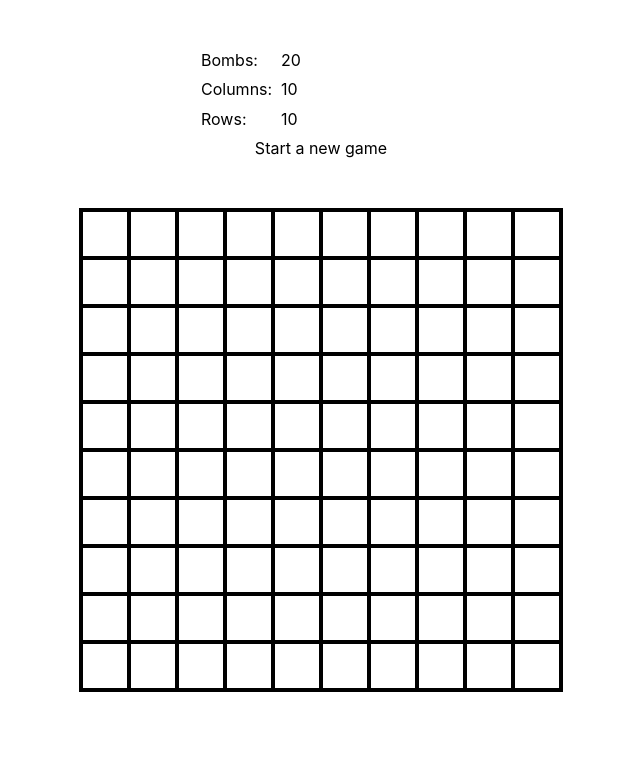
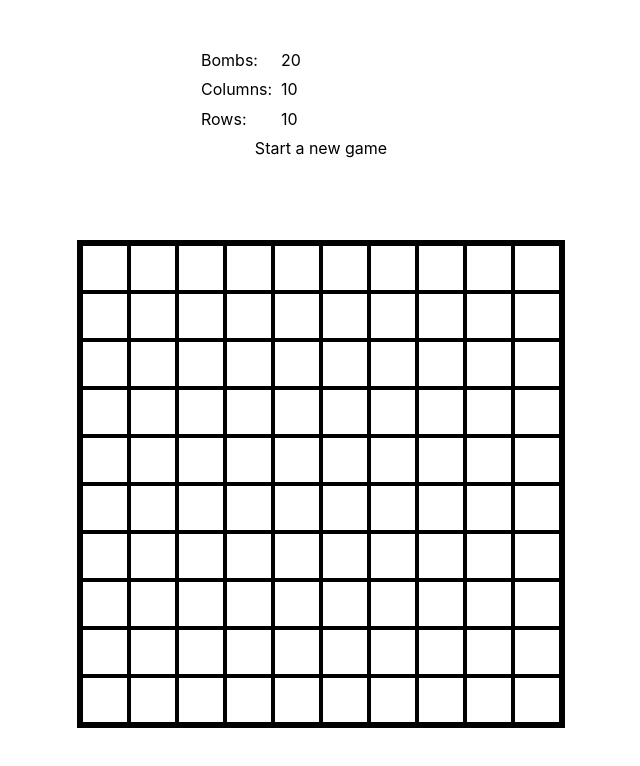
Before and after one commit to jourdanrodrigues/MineFinder, a React (Vite) app: page / in a window 1280 px wide. Shown: the top 766 px of the page, without its empty margins (319-959 px from the left). Built offline with nearby package versions, Linux system fonts and the light colour scheme.

Commit message:
:sparkles: Move the board towards the cursor

```diff
--- a/src/App.tsx
+++ b/src/App.tsx
@@ -3,7 +3,7 @@ import Cell from '@/Cell';
 import { range } from '@/utils';
 import { GridType } from '@/types';
 import Grid from '@/components/Grid';
-import { useInput } from '@/hooks';
+import { useFocusableContent, useInput } from '@/hooks';
 import NumberInput from '@/components/Input';
 
 const DEFAULT_COLUMNS = 10;
@@ -19,6 +19,7 @@ function App() {
   const [bombs, setBombs] = useInput(DEFAULT_BOMBS);
   const [columns, setColumns] = useInput(DEFAULT_COLUMNS);
   const [rows, setRows] = useInput(DEFAULT_ROWS);
+  const { containerProps, contentProps } = useFocusableContent();
 
   return (
     <div className='flex flex-col items-center'>
@@ -33,7 +34,19 @@ function App() {
           Start a new game
         </button>
       </div>
-      <Grid bombs={+bombs} grid={grid} />
+      <div className='w-full flex justify-center items-center p-8'>
+        <div
+          className='max-w-full w-fit max-h-[45rem] flex justify-center border-black border-4 overflow-hidden items-center'
+          {...containerProps}
+        >
+          <Grid
+            bombs={+bombs}
+            grid={grid}
+            className='transition-[translate]'
+            {...contentProps}
+          />
+        </div>
+      </div>
     </div>
   );
 }
--- a/src/components/Grid.tsx
+++ b/src/components/Grid.tsx
@@ -1,4 +1,4 @@
-import { useEffect, useState } from 'react';
+import React, { forwardRef, useEffect, useState } from 'react';
 import PresentationCell from '@/components/PresentationCell.tsx';
 import Cell, { areNeighbors } from '@/Cell';
 import { useSetState } from '@/hooks';
@@ -6,13 +6,15 @@ import { GridType } from '@/types';
 import { range, SuperSet } from '@/utils';
 import { NeighborFinder } from '@/NeighborFinder';
 
-export default function Grid({
-  grid: gridProp,
-  bombs,
-}: {
-  grid: GridType;
-  bombs: number;
-}) {
+export default forwardRef<
+  HTMLDivElement | null,
+  {
+    grid: GridType;
+    bombs: number;
+    className?: string;
+    style?: React.CSSProperties;
+  }
+>(function Grid({ grid: gridProp, bombs, style }, ref) {
   const [isGameOver, setIsGameOver] = useState(false);
   const [isFirstMove, setIsFirstMove] = useState(true);
   const markedCells = useSetState<string>();
@@ -34,7 +36,7 @@ export default function Grid({
   }, [gridProp]); // eslint-disable-line react-hooks/exhaustive-deps
 
   return (
-    <div className='w-fit border-black border-2'>
+    <div className='w-fit' ref={ref} style={style}>
       {grid.map((row) => (
         <div className='flex' key={row.id}>
           {row.cells.map((cell) => {
@@ -118,4 +120,4 @@ export default function Grid({
     });
     setGrid(grid);
   }
-}
+});
--- a/src/components/PresentationCell.tsx
+++ b/src/components/PresentationCell.tsx
@@ -20,7 +20,8 @@ export default function PresentationCell({
       className={cn(
         'flex justify-center items-center size-12 border-black border-2 transition-all',
         !isRevealed && 'cursor-pointer',
-        isRevealed ? !isBomb && 'bg-gray-400' : 'hover:bg-gray-300',
+        !isRevealed && !isMarkedBomb && 'hover:bg-gray-300',
+        isRevealed && !isBomb && 'bg-gray-400',
       )}
       onContextMenu={(e) => e.preventDefault()}
       // TODO: Implement touch events
--- a/src/hooks.ts
+++ b/src/hooks.ts
@@ -1,4 +1,4 @@
-import React, { useState, useMemo } from 'react';
+import React, { useState, useMemo, useRef } from 'react';
 import { SuperSet } from '@/utils';
 
 interface SetState<T> {
@@ -38,3 +38,54 @@ export function useInput(
     (e: React.ChangeEvent<HTMLInputElement>) => setValue(e.currentTarget.value),
   ];
 }
+
+export function useFocusableContent() {
+  const contentRef = useRef<HTMLDivElement | null>(null);
+  const containerRef = useRef<HTMLDivElement | null>(null);
+  const [{ x, y }, setTranslate] = useState({ x: 0, y: 0 });
+
+  const hoverProps = useMemo((): React.DetailedHTMLProps<
+    React.HTMLAttributes<HTMLDivElement>,
+    HTMLDivElement
+  > => {
+    function handleMouseMove(e: MouseEvent) {
+      if (!containerRef.current || !contentRef.current) return;
+
+      const containerRect = containerRef.current.getBoundingClientRect();
+      const contentRect = contentRef.current.getBoundingClientRect();
+
+      const maxX = (containerRect.width - contentRect.width) / 2;
+      const maxY = (containerRect.height - contentRect.height) / 2;
+
+      const toTopLeftX = e.clientX - containerRect.x;
+      const toTopLeftY = e.clientY - containerRect.y;
+
+      const toMiddleX = containerRect.width / 2 - toTopLeftX;
+      const toMiddleY = containerRect.height / 2 - toTopLeftY;
+
+      const newX = Math.min(Math.max(toMiddleX * 1.5, maxX), -maxX);
+      const newY = Math.min(Math.max(toMiddleY * 1.5, maxY), -maxY);
+
+      const canGoX = contentRect.width > containerRect.width;
+      const canGoY = contentRect.height > containerRect.height;
+
+      setTranslate({ x: canGoX ? newX : 0, y: canGoY ? newY : 0 });
+    }
+
+    return {
+      onMouseEnter: () => {
+        if (!containerRef.current) return;
+        containerRef.current.addEventListener('mousemove', handleMouseMove);
+      },
+      onMouseLeave: () => {
+        if (!containerRef.current) return;
+        containerRef.current.removeEventListener('mousemove', handleMouseMove);
+      },
+    };
+  }, []);
+
+  return {
+    containerProps: { ref: containerRef, ...hoverProps },
+    contentProps: { ref: contentRef, style: { translate: `${x}px ${y}px` } },
+  } as const;
+}
```
